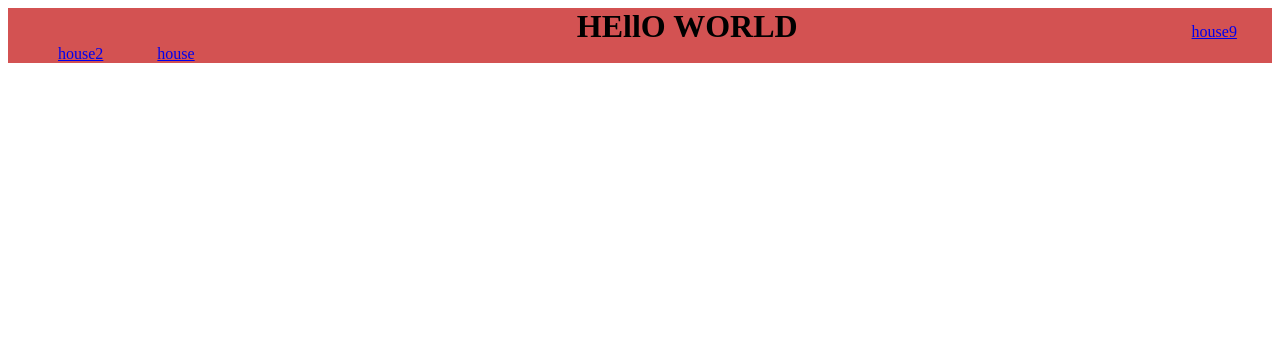
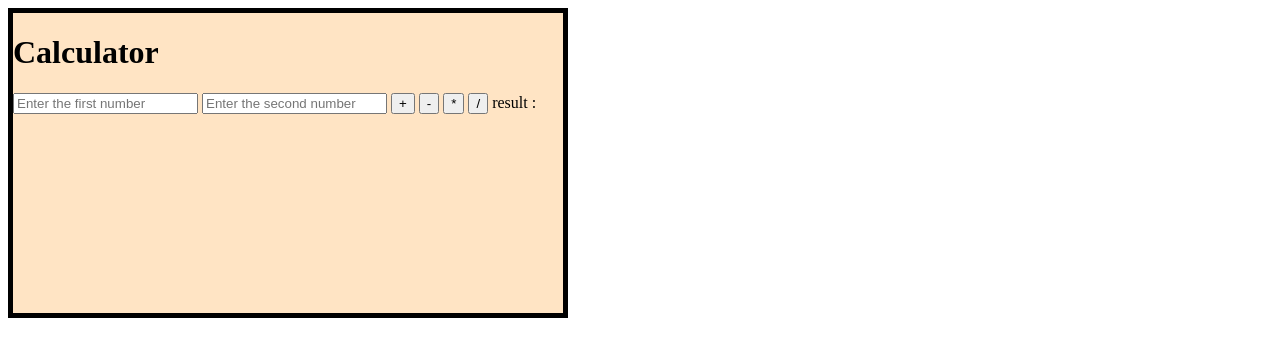
Before and after one commit to ShankarS12/Frontend-repository, a plain HTML site: page index.html in a window 1280 px wide. Drawn offline with Linux system fonts and the light colour scheme.

Commit message:
Simple calculator

```diff
--- a/index.html
+++ b/index.html
@@ -4,17 +4,87 @@
     <meta charset="UTF-8">
     <meta name="viewport" content="width=device-width, initial-scale=1.0">
     <title>Document</title>
-    <link rel="Stylesheet" href="style.css">
 </head>
 <body>
-   <div>
+    <!-- <h1 id="head">Hello world</h1>
+    <button onclick=rename()> click me</button> -->
+    <style>
+        p{
+            display: inline;
+        }
 
-    <h1>HEllO WORLD</h1>
-    <ul>
-        <li><a href="#">house9</a></li>
-        <li><a href="#">house2</a></li>
-        <li><a href="#">house</a></li>
-        <li  class="lk">hritha</li>
-    </ul></div>
+        body{
+
+        }
+
+        .head{
+            background-color: bisque;
+            width: 550px;
+            min-height: 300px;
+            border: 5px solid;
+        }
+    </style>
+
+    <div class="head">
+        <h1>Calculator</h1>
+    <input type="number" id="num1" placeholder="Enter the first number" >
+    <input type="number" id="num2" placeholder="Enter the second number" >
+    <button id="btn" onclick="add()">+</button>
+    <button id="btn" onclick="sub()">-</button>
+    <button id="btn" onclick="mul()">*</button>
+    <button id="btn" onclick="div()">/</button>
+    <p>result : </p> <p id="result"></p>
+    </div>
+
+    <script>
+        // console.log(document.getElementById("head").innerHTML);
+        /* var result = document.getElementById("head");
+
+        function rename(){
+            if(result.innerHTML == "Hello world"){
+                result.innerHTML = "Welcome"
+            }
+            else{
+                result.innerHTML = "Hello world"
+            }
+        }  */
+
+        var n1 = document.getElementById("num1")
+        var n2 = document.getElementById("num2")
+
+        function add(){
+            var total = Number(n1.value) + Number(n2.value)
+            console.log(total)
+            var parresult = document.getElementById("result")
+            parresult.innerHTML = total
+        }
+
+        function sub(){
+            var total = Number(n1.value) - Number(n2.value)
+            console.log(total)
+            var parresult = document.getElementById("result")
+            parresult.innerHTML = total
+        }
+
+        function mul(){
+            var total = Number(n1.value) * Number(n2.value)
+            console.log(total)
+            var parresult = document.getElementById("result")
+            parresult.innerHTML = total
+        }
+
+        function div(){
+            var total = Number(n1.value) / Number(n2.value)
+            console.log(total)
+            var parresult = document.getElementById("result")
+            parresult.innerHTML = total
+        }
+
+
+
+
+    </script>
+
+
 </body>
 </html>
```
